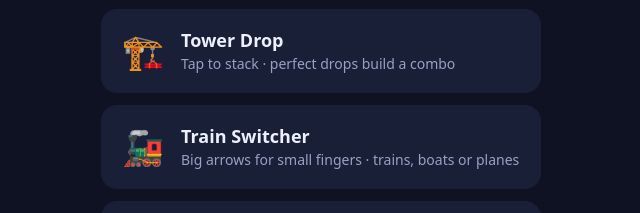
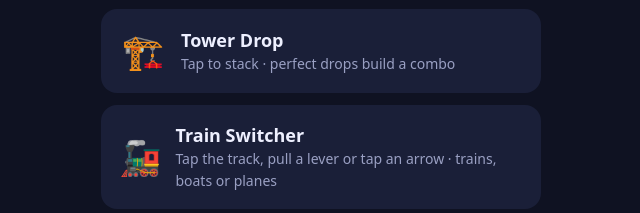
Before and after one commit to Mikialanam/game-prototypes, a plain HTML site: page index.html in a window 1280 px wide. Shown: the part 730-943 px from the top of the page, without its empty margins (319-959 px from the left). Drawn offline with Linux system fonts and the light colour scheme.

Commit message:
Train Switcher controls: README, home page, playtest table, run log, handover
Co-Authored-By: Claude Opus 5.5 <noreply@anthropic.com>
Claude-Session: https://claude.ai/code/session_01XiomFM3wpLbNwSrWTT83uq

```diff
--- a/index.html
+++ b/index.html
@@ -34,7 +34,7 @@
   <a class="game" href="games/city-builder/city-builder.html"><div class="icon">🌆</div><div><b>City Builder</b><span>Merge buildings, rent them out, haggle · earns while away</span></div></a>
   <a class="game" href="games/math-ring/math-ring.html"><div class="icon">🧠</div><div><b>Math Ring</b><span>Brain workout · gets harder faster when you're quick</span></div></a>
   <a class="game" href="games/tower-drop/tower-drop.html"><div class="icon">🏗️</div><div><b>Tower Drop</b><span>Tap to stack · perfect drops build a combo</span></div></a>
-  <a class="game" href="games/train-switcher/train-switcher.html"><div class="icon">🚂</div><div><b>Train Switcher</b><span>Big arrows for small fingers · trains, boats or planes</span></div></a>
+  <a class="game" href="games/train-switcher/train-switcher.html"><div class="icon">🚂</div><div><b>Train Switcher</b><span>Tap the track, pull a lever or tap an arrow · trains, boats or planes</span></div></a>
   <a class="game" href="games/merge-city/merge-city.html"><div class="icon">🏙️</div><div><b>Merge a City</b><span>Merge houses into skyscrapers</span></div></a>
   <a class="game" href="games/property-tycoon/property-tycoon.html"><div class="icon">🏦</div><div><b>Property Tycoon</b><span>Idle · buy, upgrade, earn while away</span></div></a>
   <h2 class="sec">First batch</h2>
```
Also changed, not shown: 4 other files.
